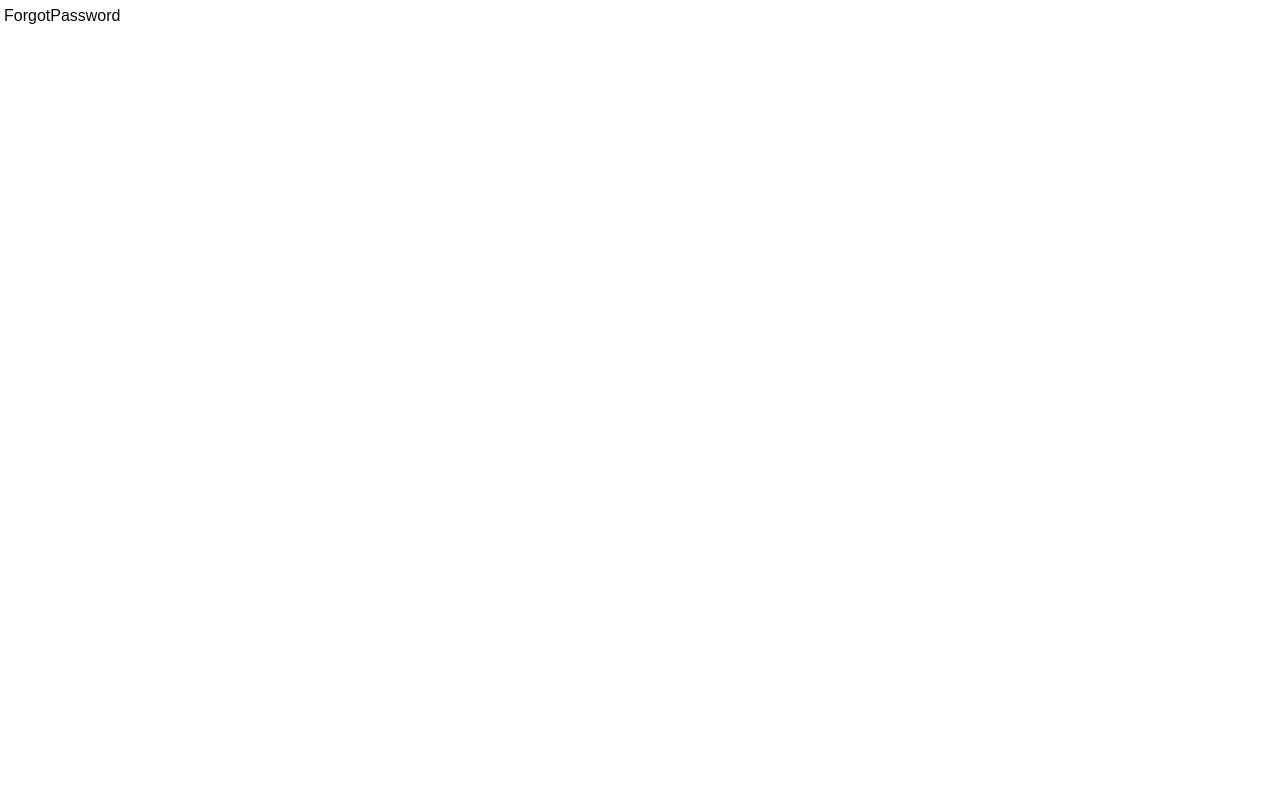
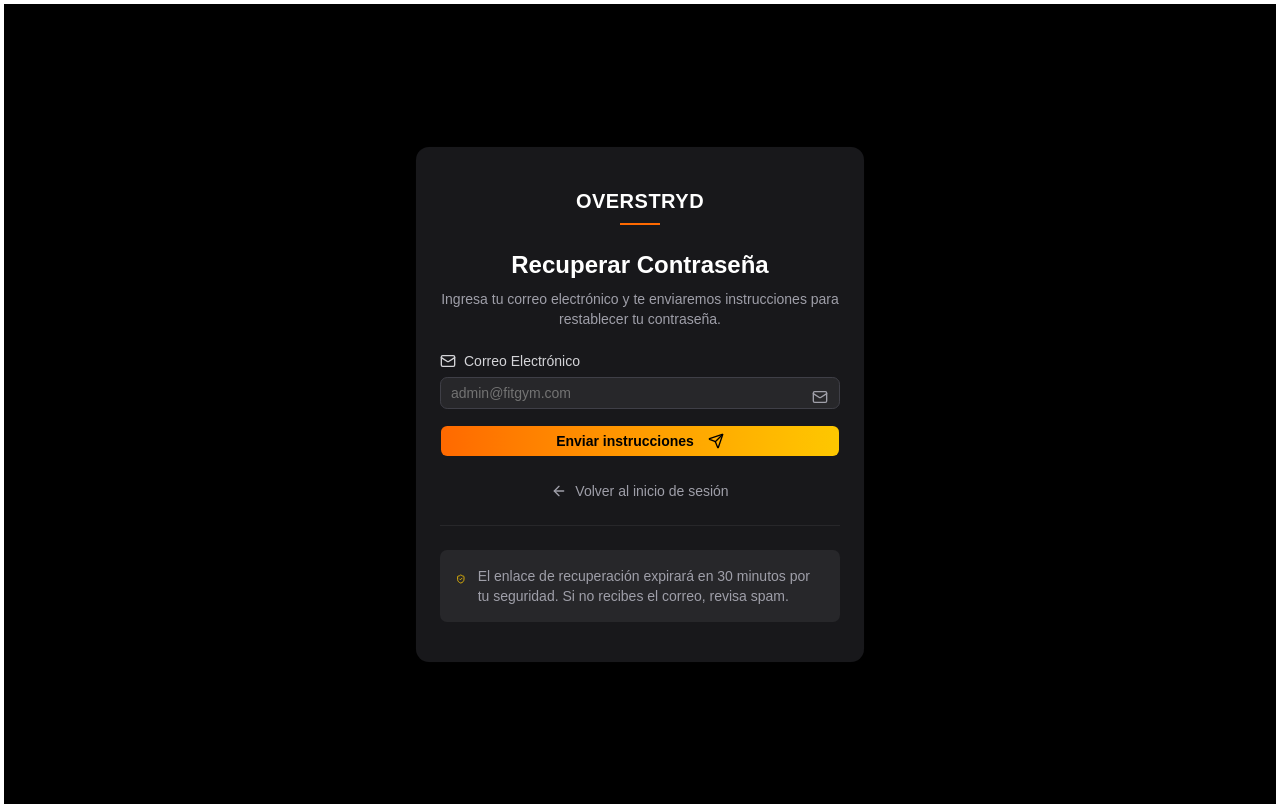
Before and after one commit to OscarAVJ/Overstryde, a React (Vite) app in the folder FrontendAdmin/OverstrydeAdmin/: page /auth/forgotPassword in a window 1280 px wide. Built offline with nearby package versions, Linux system fonts and the light colour scheme.

Commit message:
Feat: se modifico el archivo para recuperación de contraseña

```diff
--- a/FrontendAdmin/OverstrydeAdmin/src/pages/ForgotPassword.jsx
+++ b/FrontendAdmin/OverstrydeAdmin/src/pages/ForgotPassword.jsx
@@ -1,8 +1,99 @@
-import React from 'react'
+import * as React from "react"
+import { useNavigate } from "react-router-dom"
+
+import { Button } from "@/components/ui/button"
+import { Input } from "@/components/ui/input"
+import { Card, CardContent } from "@/components/ui/card"
+import { Label } from "@/components/ui/label"
+import { Separator } from "@/components/ui/separator"
+
+import { Mail, ArrowLeft, Send, ShieldCheck } from "lucide-react"
 
 const ForgotPassword = () => {
+
+  const navigate = useNavigate()
+  const [email, setEmail] = React.useState("")
+
+  const handleSubmit = (e) => {
+    e.preventDefault()
+    console.log("Enviar recuperación a:", email)
+
+  }
+
   return (
-    <div>ForgotPassword</div>
+    <div className="min-h-screen flex items-center justify-center bg-black px-4">
+
+      <Card className="w-full max-w-md bg-zinc-900 border-zinc-800 shadow-xl rounded-2xl">
+        <CardContent className="p-6 space-y-6">
+
+          <div className="text-center space-y-2">
+            <h1 className="text-xl font-bold text-white tracking-wide">
+              OVERSTRYD
+            </h1>
+            <div className="w-10 h-[2px] bg-orange-500 mx-auto" />
+          </div>
+
+          <div className="text-center space-y-2">
+            <h2 className="text-2xl font-bold text-white">
+              Recuperar Contraseña
+            </h2>
+            <p className="text-sm text-zinc-400">
+              Ingresa tu correo electrónico y te enviaremos instrucciones para restablecer tu contraseña.
+            </p>
+          </div>
+
+          <form onSubmit={handleSubmit} className="space-y-4">
+
+            <div className="space-y-2">
+              <Label className="text-zinc-300 flex items-center gap-2">
+                <Mail size={16} />
+                Correo Electrónico
+              </Label>
+
+              <div className="relative">
+                <Input
+                  type="email"
+                  placeholder="admin@fitgym.com"
+                  value={email}
+                  onChange={(e) => setEmail(e.target.value)}
+                  className="bg-zinc-800 border-zinc-700 text-white pr-10"
+                />
+                <Mail className="absolute right-3 top-3 text-zinc-400" size={16} />
+              </div>
+            </div>
+
+            <Button
+              type="submit"
+              className="w-full bg-gradient-to-r from-orange-500 to-yellow-400 text-black font-semibold hover:opacity-90"
+            >
+              Enviar instrucciones
+              <Send className="ml-2" size={16} />
+            </Button>
+
+          </form>
+
+          <button
+            onClick={() => navigate("/auth/login")}
+            className="flex items-center justify-center gap-2 text-sm text-zinc-400 hover:text-white w-full"
+          >
+            <ArrowLeft size={16} />
+            Volver al inicio de sesión
+          </button>
+
+          <Separator className="bg-zinc-800" />
+
+          <div className="flex items-start gap-3 bg-zinc-800 p-4 rounded-lg text-sm text-zinc-400">
+            <ShieldCheck className="text-yellow-400 mt-1" size={18} />
+            <p>
+              El enlace de recuperación expirará en 30 minutos por tu seguridad.
+              Si no recibes el correo, revisa spam.
+            </p>
+          </div>
+
+        </CardContent>
+      </Card>
+
+    </div>
   )
 }
 
```
